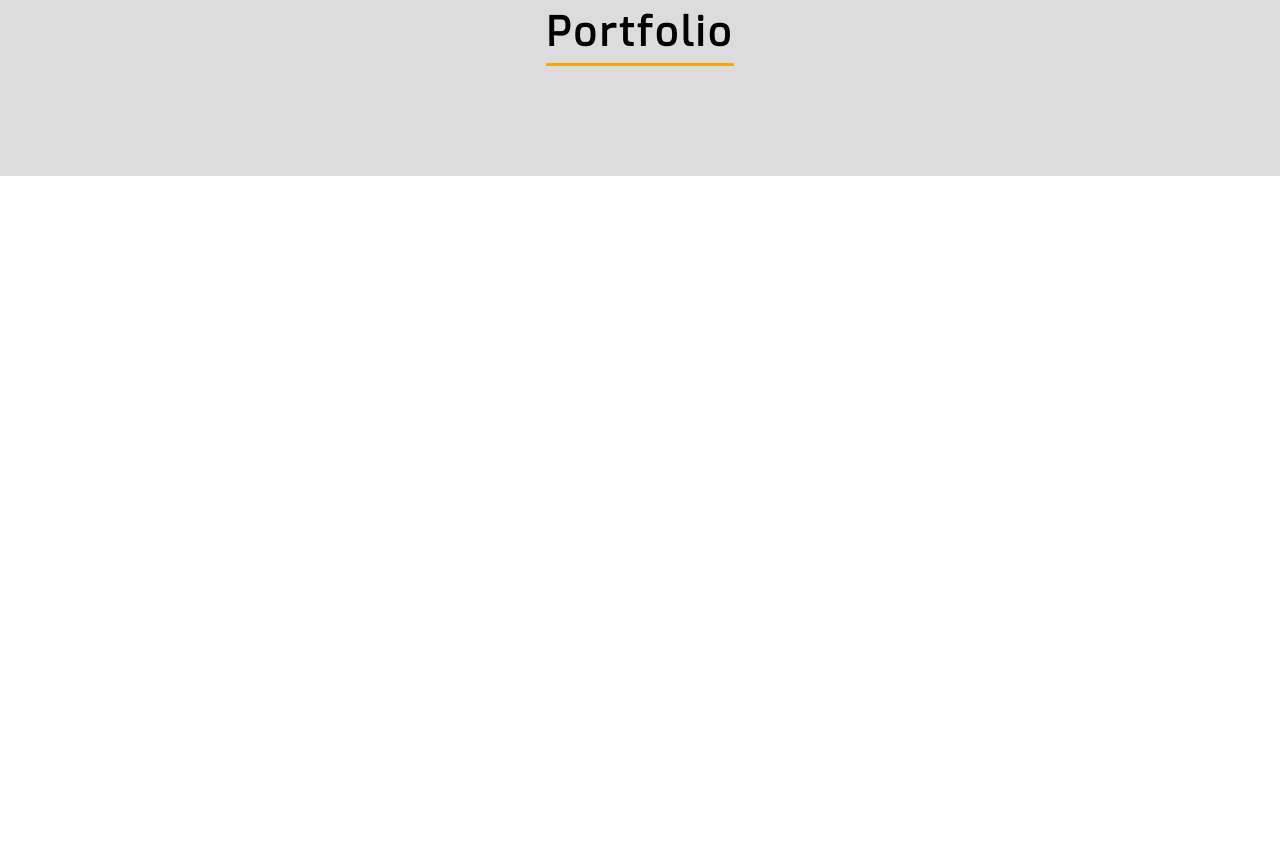
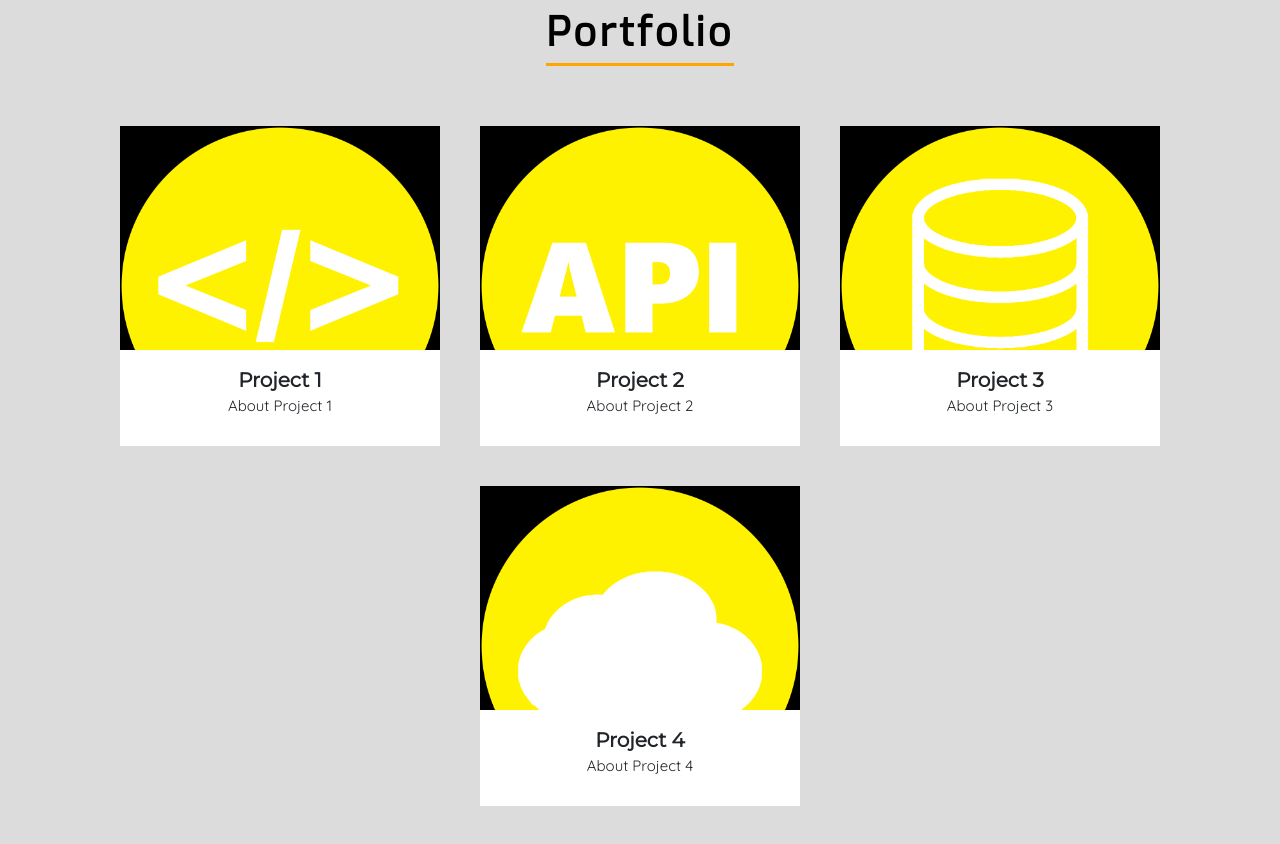
Before and after one commit to RyanLackie/ryanlackie-portfolio, a React (Create React App) app: page / in a window 1280 px wide. Shown: the part 2240-3084 px from the top of the page. Before the commit the page ends 2416 px from the top, so only its background shows below. Built offline with nearby package versions, Linux system fonts and the light colour scheme.

Commit message:
4/16 Update
Nav has auto scrolling and the portfolio section is wireframed together waiting for assets, links, and writting.

All location gathering is done in the app.js file now.

```diff
--- a/src/App.js
+++ b/src/App.js
@@ -10,44 +10,37 @@ import './App.scss';
 
 class App extends Component {
     state = {
-        scroll: 0,
-
+        topLocation: null,
         skillsLocation: null,
         portfolioLocation: null
     };
 
     componentDidMount() {
-        this.handlePageMovement();
-        window.addEventListener('scroll', this.handlePageMovement);
-        window.addEventListener('resize', this.handlePageMovement);
+        this.updateLocations();
+        window.addEventListener('scroll', this.updateLocations);
+        window.addEventListener('resize', this.updateLocations);
     }
     componentWillUnmount() {
-        window.removeEventListener('scroll', this.handlePageMovement);
-        window.removeEventListener('resize', this.handlePageMovement);
-    }
-    handlePageMovement = () => {
-        this.setState({
-            scroll: window.scrollY
-        });
+        window.removeEventListener('scroll', this.updateLocations);
+        window.removeEventListener('resize', this.updateLocations);
     }
 
-    handleSkillsLocation = (location) => {
-        if (this.state.skillsLocation !== location)
-            this.setState({skillsLocation: location});
-    }
-    handlePortfolioLocation = (location) => {
-        if (this.state.portfolioLocation !== location)
-            this.setState({portfolioLocation: location});
+    updateLocations = () => {
+        this.setState({
+            topLocation: document.getElementById('App').getBoundingClientRect(),
+            skillsLocation: document.getElementById('Skills').getBoundingClientRect(),
+            portfolioLocation: document.getElementById('Portfolio').getBoundingClientRect()
+        });
     }
 
     render() {
         return (
-            <div className="App">
+            <div className="App" id='App'>
 
-                <Nav skillsLocation={this.state.skillsLocation} portfolioLocation={this.state.portfolioLocation}/>
+                <Nav topLocation={this.state.topLocation} skillsLocation={this.state.skillsLocation} portfolioLocation={this.state.portfolioLocation}/>
                 <Home/>
-                <Skills handleSkillsLocation={this.handleSkillsLocation}/>
-                <Portfolio handlePortfolioLocation={this.handlePortfolioLocation}/>
+                <Skills id='Skills'/>
+                <Portfolio id='Portfolio'/>
 
             </div>
         );
--- a/src/components/Nav.jsx
+++ b/src/components/Nav.jsx
@@ -6,12 +6,14 @@ export default class Nav extends Component {
     constructor(props) {
         super(props);
         this.state = {
+            topLocation: 0,
             skillsLocation: 0,
             portfolioLocation: 0
         };
     }
 
     componentWillUpdate() {
+        //Nav Apperence
         if (window.scrollY >= 50) {
             document.getElementById('Nav').style.height = '60px';
             document.getElementById('Nav').style.background = 'black';
@@ -21,26 +23,23 @@ export default class Nav extends Component {
             document.getElementById('Nav').style.background = 'transparent';
         }
 
-        //console.log(this.props.skillsLocation +'  <=  '+ window.innerHeight/2);
-        if (this.props.skillsLocation !== null && this.props.skillsLocation <= window.innerHeight/2)
-            document.getElementById('btn1').classList.add('activeBtn');
+        //Nav Link
+        if (this.props.skillsLocation !== null && this.props.skillsLocation.top <= window.innerHeight/2 && this.props.skillsLocation.bottom >= window.innerHeight/2)
+            document.getElementById('skillsBtn').classList.add('activeBtn');
         else
-            document.getElementById('btn1').classList.remove('activeBtn');
+            document.getElementById('skillsBtn').classList.remove('activeBtn');
 
-        if (this.props.portfolioLocation !== null && this.props.portfolioLocation <= window.innerHeight/2) {
-            document.getElementById('btn1').classList.remove('activeBtn');
-            document.getElementById('btn2').classList.add('activeBtn');
-        }
+        if (this.props.portfolioLocation !== null && this.props.portfolioLocation.top <= window.innerHeight/2 && this.props.portfolioLocation.bottom >= window.innerHeight/2)
+            document.getElementById('portfolioBtn').classList.add('activeBtn');
         else
-            document.getElementById('btn2').classList.remove('activeBtn');
+            document.getElementById('portfolioBtn').classList.remove('activeBtn');
     }
 
-    handleButtonClick(id) {
-        document.getElementById('btn1').classList.remove('activeBtn');
-        document.getElementById('btn2').classList.remove('activeBtn');
-        document.getElementById('btn3').classList.remove('activeBtn');
-
-        document.getElementById(id).classList.add('activeBtn');
+    handleButtonClick(location) {
+        window.scrollTo({
+            top: Math.abs(this.props.topLocation.top - location.top) - 60,
+            behavior: 'smooth'
+        });
     }
 
     render() {
@@ -50,17 +49,17 @@ export default class Nav extends Component {
 
                     <div className="centerer"></div>
 
-                    <div className="button unactiveBtn" id='btn1' onClick={this.handleButtonClick.bind(this, 'btn1')}>
+                    <div className="button unactiveBtn" id='skillsBtn' onClick={this.handleButtonClick.bind(this, this.props.skillsLocation)}>
                         <div className="centerer"></div>
                         <div className="button-text">SKILLS</div>
                     </div>
 
-                    <div className="button unactiveBtn" id='btn2' onClick={this.handleButtonClick.bind(this, 'btn2')}>
+                    <div className="button unactiveBtn" id='portfolioBtn' onClick={this.handleButtonClick.bind(this, this.props.portfolioLocation)}>
                         <div className="centerer"></div>
                         <div className="button-text">PORTOLIO</div>
                     </div>
 
-                    <div className="button unactiveBtn" id='btn3' onClick={this.handleButtonClick.bind(this, 'btn3')}>
+                    <div className="button unactiveBtn" id='aboutBtn' onClick={this.handleButtonClick.bind(this, 'aboutBtn')}>
                         <div className="centerer"></div>
                         <div className="button-text">ABOUT</div>
                     </div>
--- a/src/components/Portfolio.jsx
+++ b/src/components/Portfolio.jsx
@@ -1,18 +1,22 @@
 import React, { Component } from "react";
 
 import './css/Portfolio.css';
+
+import img1 from '../assets/web-icon.png';
+import img2 from '../assets/api-icon.png';
+import img3 from '../assets/database-icon.png';
+import img4 from '../assets/cloud-icon.png';
 
 export default class Portfolio extends Component {
     constructor(props) {
         super(props);
         this.state = {
-            handlePortfolioLocation: 0
+
         };
     }
 
-    componentWillUpdate() {
-        var top = document.getElementById('Portfolio').getBoundingClientRect().top;
-        this.props.handlePortfolioLocation(top);
+    projectClicked(path) {
+        alert();
     }
 
     render() {
@@ -26,6 +30,74 @@ export default class Portfolio extends Component {
                     </div>
                 </div>
 
+                <div className="container-fluid">
+
+                    <div className="row justify-content-center">
+
+                        <div className="project">
+                            <div className="imageContainer" onClick={this.projectClicked.bind(this, 'path')}>
+                                <div className='image' style={{backgroundImage: `url(${img1})`}}></div>
+                                <div className="overlay"></div>
+                            </div>
+                            <div className="footer">
+                                <div className="title">
+                                    Project 1
+                                </div>
+                                <div className="about">
+                                    About Project 1
+                                </div>
+                            </div>
+                        </div>
+
+                        <div className="project">
+                            <div className="imageContainer" onClick={this.projectClicked.bind(this, 'path')}>
+                                <div className='image' style={{backgroundImage: `url(${img2})`}}></div>
+                                <div className="overlay"></div>
+                            </div>
+                            <div className="footer">
+                                <div className="title">
+                                    Project 2
+                                </div>
+                                <div className="about">
+                                    About Project 2
+                                </div>
+                            </div>
+                        </div>
+
+                        <div className="project">
+                            <div className="imageContainer" onClick={this.projectClicked.bind(this, 'path')}>
+                                <div className='image' style={{backgroundImage: `url(${img3})`}}></div>
+                                <div className="overlay"></div>
+                            </div>
+                            <div className="footer">
+                                <div className="title">
+                                    Project 3
+                                </div>
+                                <div className="about">
+                                    About Project 3
+                                </div>
+                            </div>
+                        </div>
+
+                        <div className="project">
+                            <div className="imageContainer" onClick={this.projectClicked.bind(this, 'path')}>
+                                <div className='image' style={{backgroundImage: `url(${img4})`}}></div>
+                                <div className="overlay"></div>
+                            </div>
+                            <div className="footer">
+                                <div className="title">
+                                    Project 4
+                                </div>
+                                <div className="about">
+                                    About Project 4
+                                </div>
+                            </div>
+                        </div>
+
+                    </div>
+
+                </div>
+
             </div>
         );
     }
--- a/src/components/Skills.jsx
+++ b/src/components/Skills.jsx
@@ -14,13 +14,8 @@ export default class Skills extends Component {
     constructor(props) {
         super(props);
         this.state = {
-            handleSkillsLocation: 0
+
         };
-    }
-
-    componentWillUpdate() {
-        var top = document.getElementById('Skills').getBoundingClientRect().top;
-        this.props.handleSkillsLocation(top);
     }
 
     render() {
--- a/src/components/css/Portfolio.css
+++ b/src/components/css/Portfolio.css
@@ -1,3 +1,60 @@
 .Portfolio {
     background: gainsboro;
 }
+
+.Portfolio .container-fluid {
+    max-width: 1200px;
+}
+
+.Portfolio .project {
+    position: relative;
+    display: inline-block;
+    width: 320px;
+    height: 320px;
+    background: white;
+    margin: 0px 20px 40px 20px;
+}
+
+.Portfolio .project .imageContainer {
+    position: relative;
+    width: 100%;
+    height: 70%;
+    margin-bottom: 15px;
+    cursor: pointer;
+}
+.Portfolio .project .image {
+    position: absolute;
+    width: 100%;
+    height: 100%;
+    background-color: black;
+    background-repeat: no-repeat;
+    background-size: cover;
+    background-position: top;
+}
+.Portfolio .project .overlay {
+    position: absolute;
+    width: 100%;
+    height: 100%;
+    background-image: url("../../assets/overlay.png");
+    background-repeat: repeat;
+    background-size: 60%;
+    background-position: center;
+    opacity: 0;
+    transition: opacity 0.3s;
+}
+.Portfolio .project .overlay:hover {
+    opacity: 1;
+}
+
+.Portfolio .project .footer {
+    text-align: center;
+}
+.Portfolio .project .footer .title {
+    font-size: 20px;
+    font-weight: bold;
+    font-family: 'Montserrat', sans-serif;
+}
+.Portfolio .project .footer .about {
+    font-size: 15px;
+    font-family: 'Quicksand', sans-serif;
+}
```
Also changed, not shown: src/assets/add-white.png (added), src/assets/overlay.png (added).
